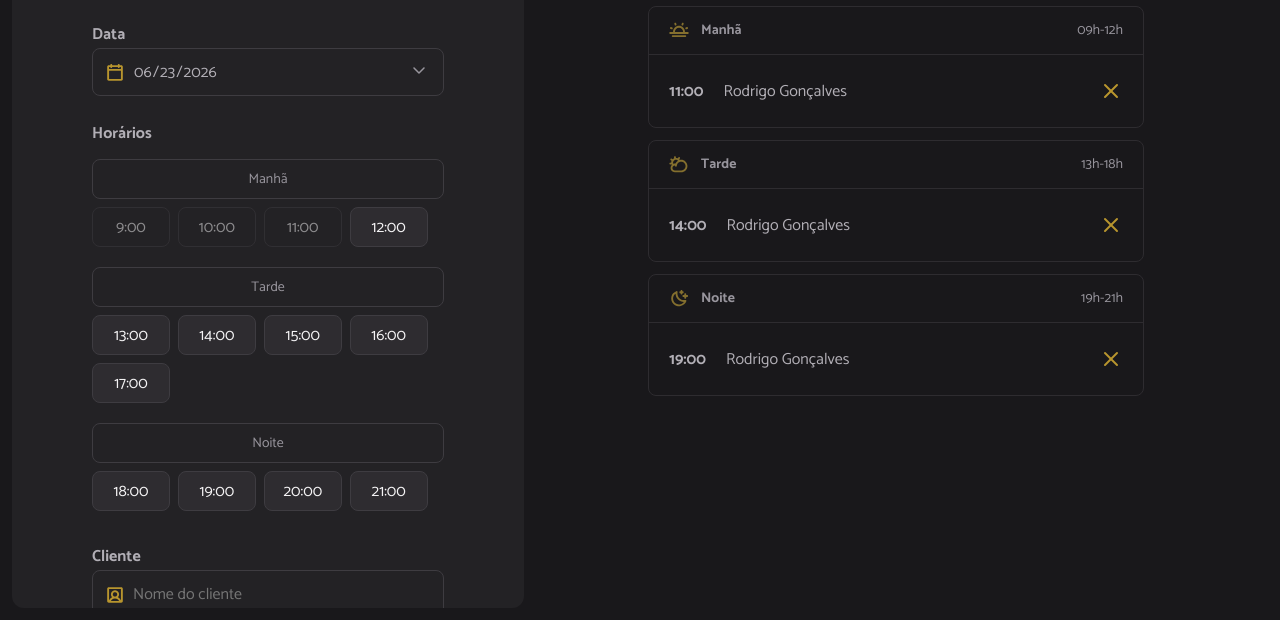
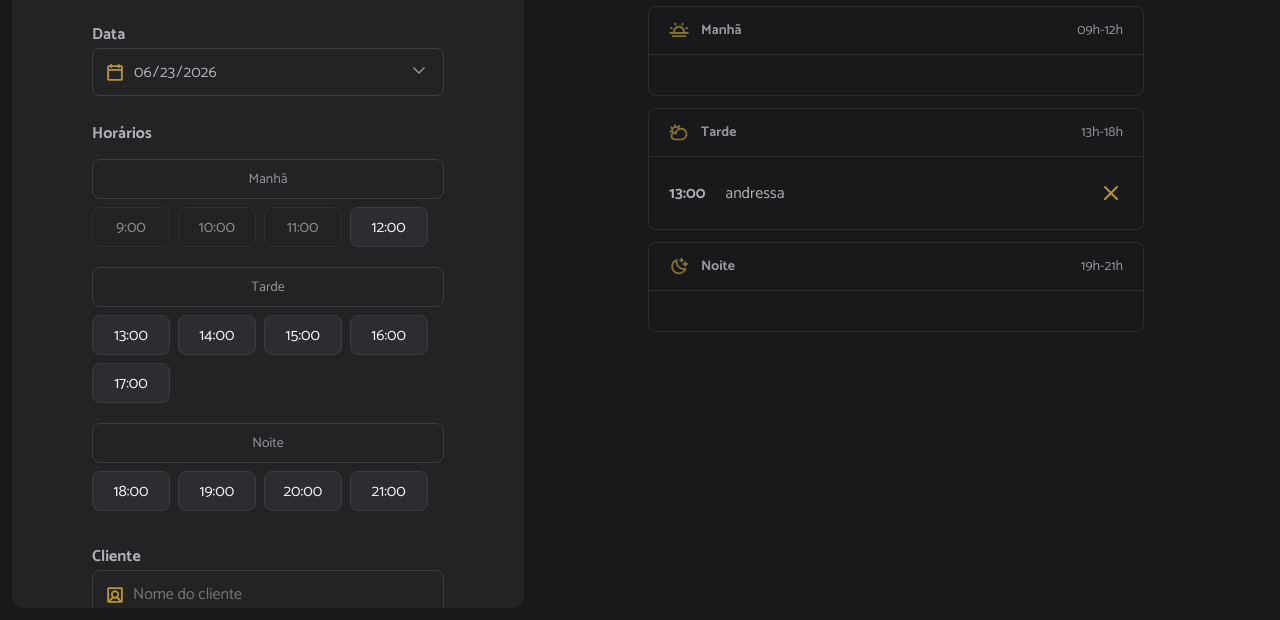
Before and after one commit to RianMoraes/HAIRDAY, a website built with webpack: page index.html in a window 1280 px wide. Shown: the part 180-800 px from the top of the page. Built offline with nearby package versions, Linux system fonts and the light colour scheme; data requests are answered from the project's data file.

Commit message:
renderizando os agendamentos do dia

```diff
--- a/server.json
+++ b/server.json
@@ -1,14 +1,9 @@
 {
   "schedules": [
     {
-      "id": "1782156170974",
-      "name": "rian",
-      "when": "2026-06-23T00:00:00.000Z"
-    },
-    {
-      "id": 1782212297417,
-      "name": "rteste",
-      "when": "2026-06-23T18:00:00.000Z"
+      "id": 1782213215536,
+      "name": "andressa",
+      "when": "2026-06-23T13:00:00.000Z"
     }
   ]
 }
--- a/src/modules/schedules/load.js
+++ b/src/modules/schedules/load.js
@@ -1,6 +1,6 @@
 import { scheduleFetchByDay } from '../../services/schedule-fetch-by-day.js'
 import { hoursLoad } from '../form/hours-load.js';
-
+import { schedulesShow } from '../schedules/show.js';
 //seleciona o input de data
 const selectedDate = document.getElementById('date');
 
@@ -10,7 +10,9 @@
 
     //busca na API os agendamentos
     const dailySchedules = await scheduleFetchByDay({ date });
-    console.log(dailySchedules);
+
+    //exibe os agendamentos
+    schedulesShow({ dailySchedules });
 
     //renderiza as horas disponiveis
     hoursLoad({ date });
--- /dev/null
+++ b/src/modules/schedules/show.js
@@ -0,0 +1,55 @@
+import dayjs from "dayjs";
+
+//seleciona as seções manhã, tarde e noite
+const periodMorning = document.getElementById('period-morning');
+const periodAfternoon = document.getElementById('period-afternoon');
+const periodNight = document.getElementById('period-night');
+
+export function schedulesShow( { dailySchedules } ) {
+    try{
+        //limpa as seções de agendamentos
+        periodMorning.innerHTML = '';
+        periodAfternoon.innerHTML = '';
+        periodNight.innerHTML = '';
+
+        //renderiza os agendamentos do dia por periodo
+        dailySchedules.forEach((schedule) =>{
+            const item = document.createElement('li');
+            const time = document.createElement('strong');
+            const name = document.createElement('span');
+
+            //adiciona o id do agendament
+            item.setAttribute('data-id', schedule.id);
+
+            time.textContent = dayjs(schedule.when).format('HH:mm');
+            name.textContent = schedule.name;
+
+            //cria icone de cancelar agendamento
+            const cancelIcon = document.createElement('img');
+            cancelIcon.classList.add('cancel-icon');
+            cancelIcon.setAttribute('src', './src/assets/cancel.svg');
+            cancelIcon.setAttribute('alt', 'Cancelar agendamento');
+
+            //adiciona tempo, nome e icone no item
+            item.append(time, name, cancelIcon);
+
+            //obtem somente a hora
+            const hour = dayjs(schedule.when).hour();
+
+            //renderiza o agendamento na seção (manhã, tarde ou noite)
+            if(hour <= 12){
+                periodMorning.appendChild(item);
+            } else if(hour > 12 && hour <= 18){
+                periodAfternoon.appendChild(item);
+            } else {
+                periodNight.appendChild(item);
+            }
+
+
+        })
+
+    } catch (error) {
+    alert('Não foi possível exibir os agendamentos do dia selecionado');
+    console.log(error);
+    }
+}
```
Also changed, not shown: index.html (+6 -6 lines).
